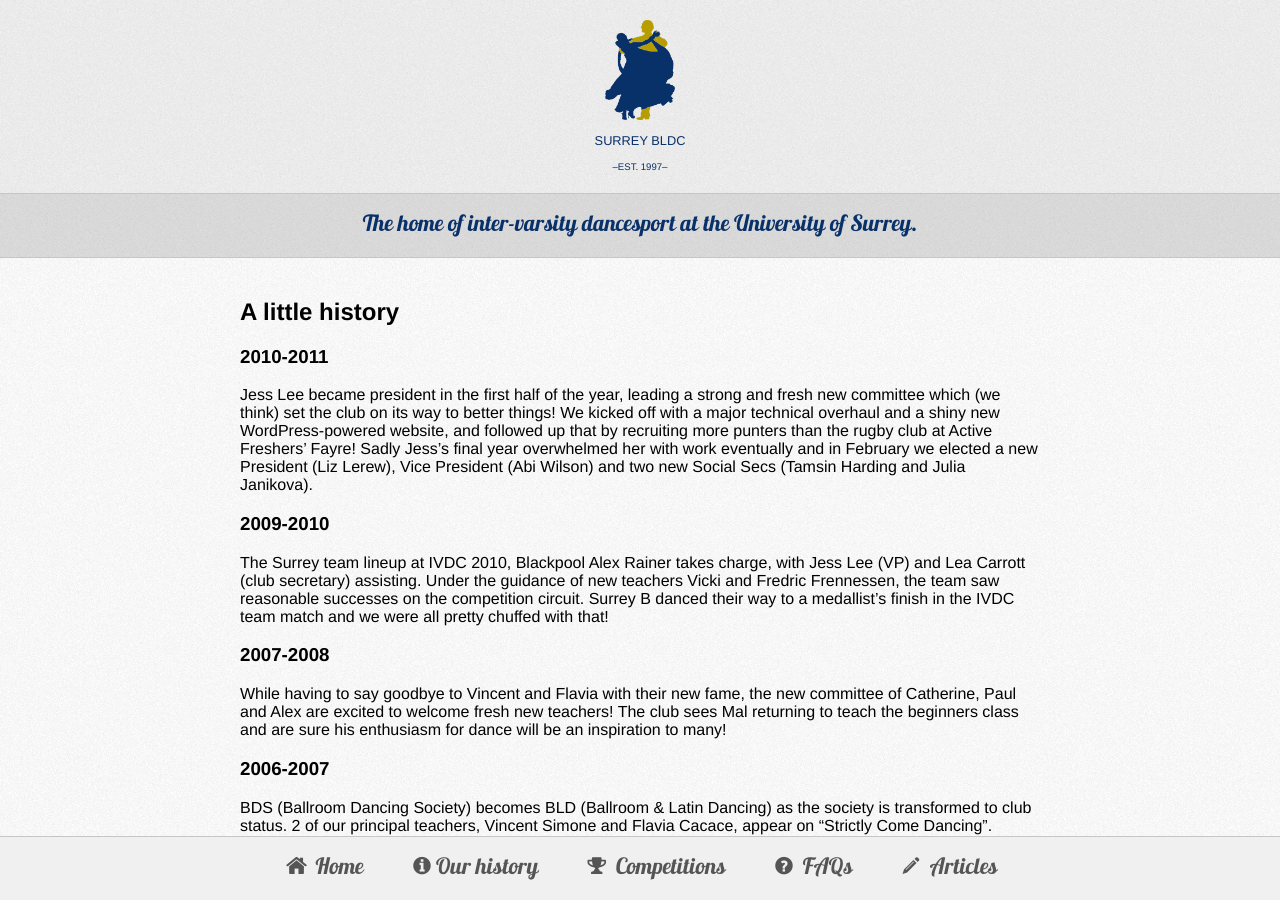
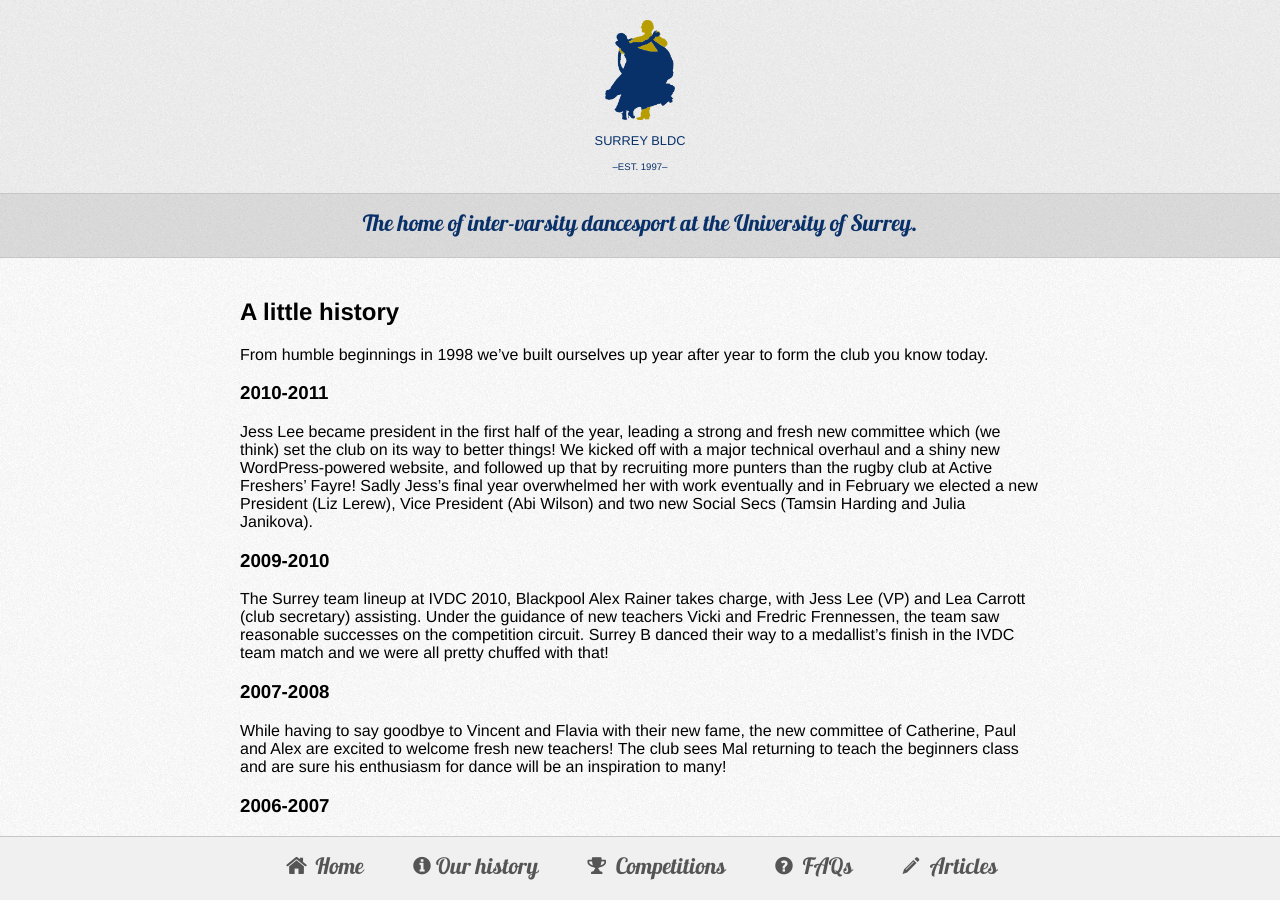
Before and after one commit to surreybldc/surreybldc.github.com, a Jekyll site: the page built from history.markdown, in a window 1280 px wide and 900 px high. Built offline with Jekyll 4.4.1, drawn with Linux system fonts in a browser that asks for light colours.

Commit message:
another tweak

```diff
--- a/history.markdown
+++ b/history.markdown
@@ -4,6 +4,7 @@ title: "History"
 ---
 
 ## A little history
+From humble beginnings in 1998 we've built ourselves up year after year to form the club you know today.
 
 ### 2010-2011
 Jess Lee became president in the first half of the year, leading a strong and fresh new committee which (we think) set the club on its way to better things! We kicked off with a major technical overhaul and a shiny new WordPress-powered website, and followed up that by recruiting more punters than the rugby club at Active Freshers' Fayre! Sadly Jess's final year overwhelmed her with work eventually and in February we elected a new President (Liz Lerew), Vice President (Abi Wilson) and two new Social Secs (Tamsin Harding and Julia Janikova).
```
